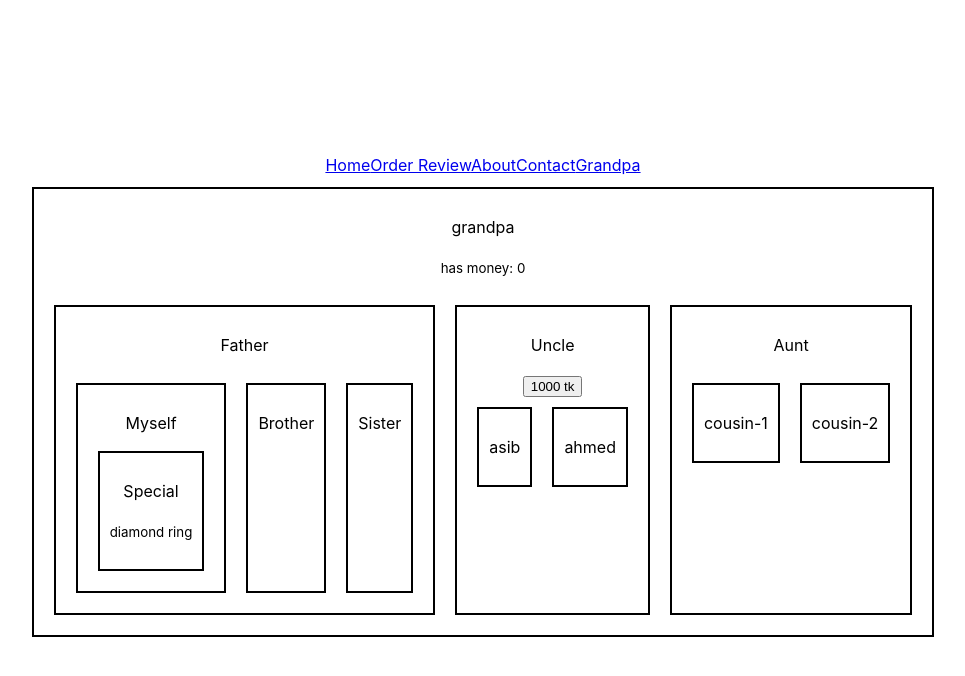
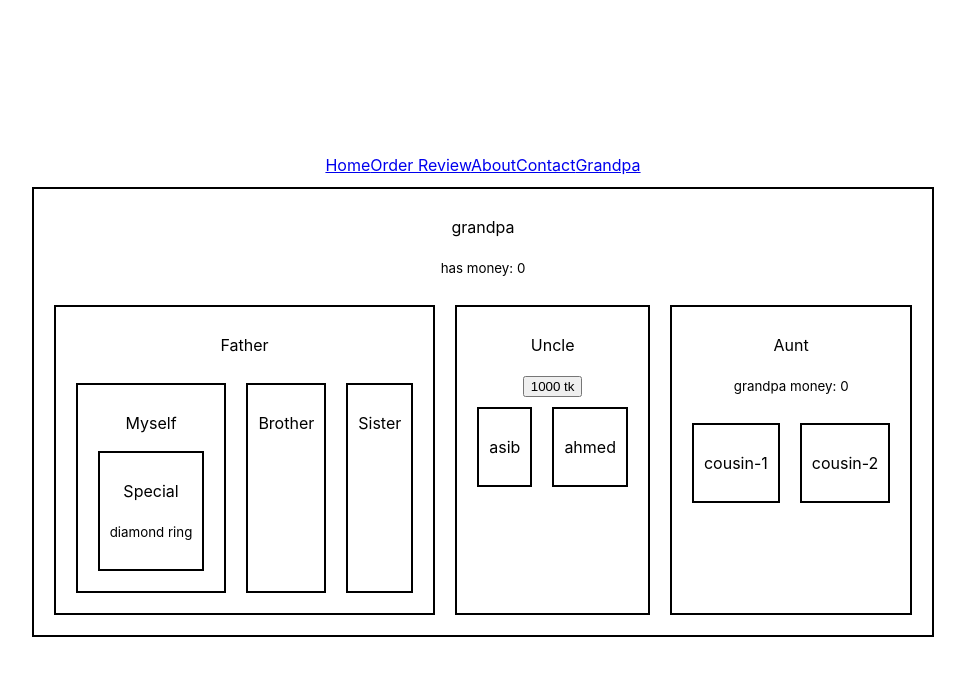
Before and after one commit to asib11/t-shirt, a React (Vite) app: page /grandpa in a window 1280 px wide. Shown: the top 676 px of the page, without its empty margins (157-1122 px from the left). Built offline with nearby package versions, Linux system fonts and the light colour scheme.

Commit message:
context api itrrigrating

```diff
--- a/src/components/grandpa/Aunt.jsx
+++ b/src/components/grandpa/Aunt.jsx
@@ -1,9 +1,13 @@
+import { useContext } from "react";
 import Cousin from "./Cousin";
+import { MoneyContext } from "./Grandpa";
 
 const Aunt = () => {
+    const [money] = useContext(MoneyContext);
     return (
         <div>
             <p>Aunt</p>
+            <p><small>grandpa money: {money}</small></p>
             <section className="flex">
                 <Cousin>cousin-1</Cousin>
                 <Cousin>cousin-2</Cousin>
```
